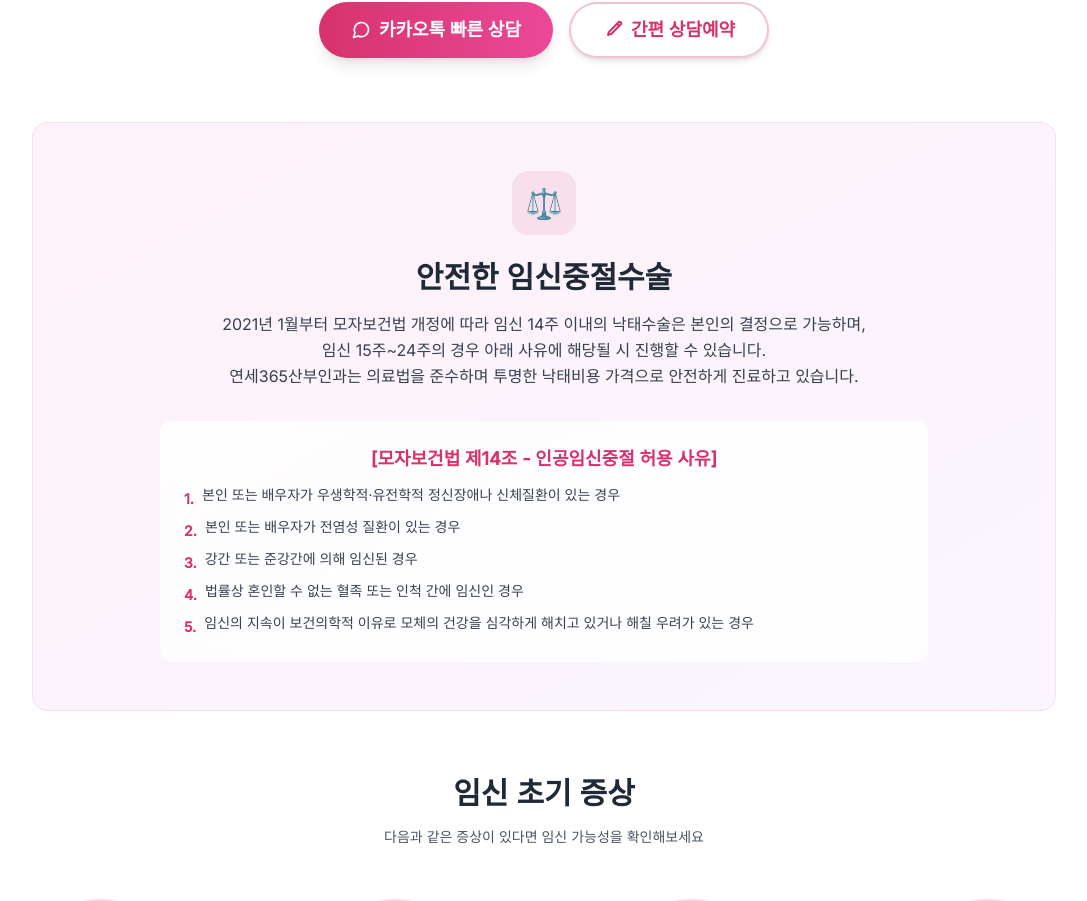
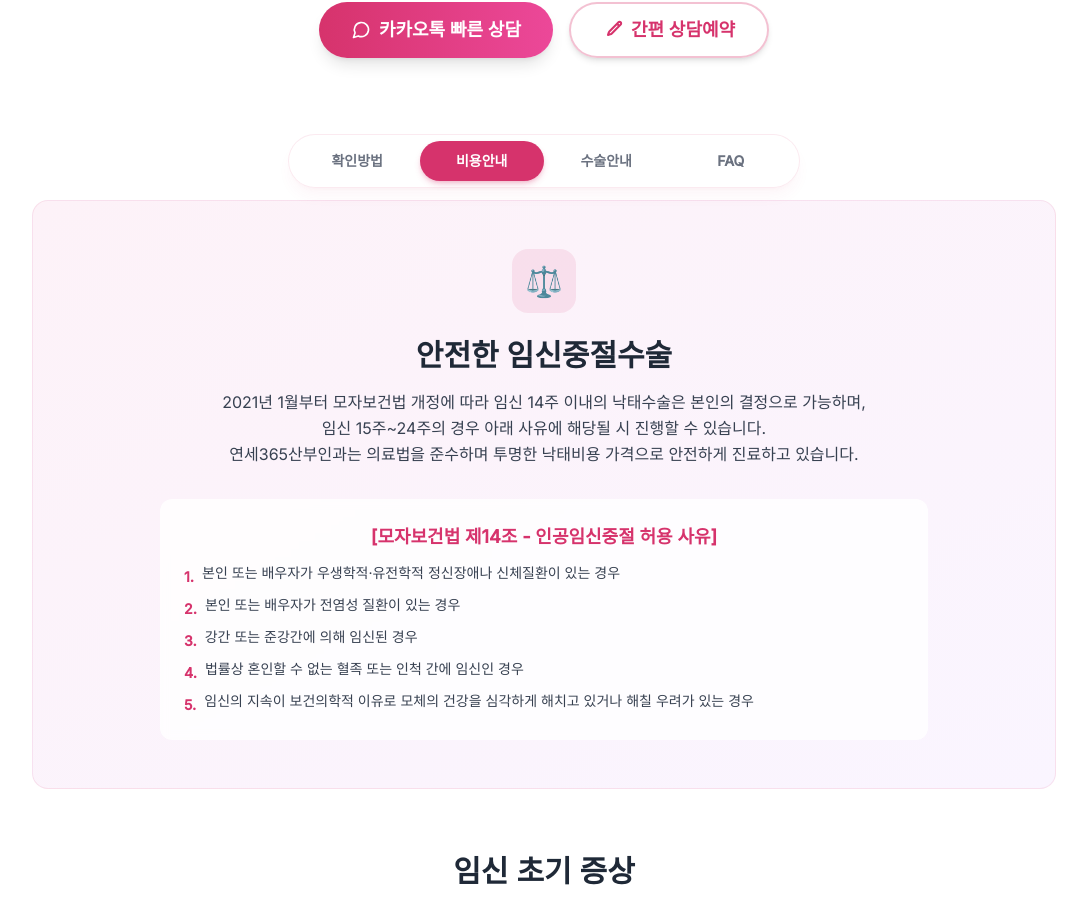
Before and after one commit to chacott0518-ui/yeonsei365, a React (Vite) app: page / in a window 1280 px wide. Shown: the part 4139-5040 px from the top of the page, without its empty margins (96-1183 px from the left). Built offline with nearby package versions, Linux system fonts and the light colour scheme; a web font is replaced by a local one.

Commit message:
모바일 수정 최종종

```diff
--- a/components/Abortion.tsx
+++ b/components/Abortion.tsx
@@ -1,10 +1,15 @@
-import React, { useState } from 'react';
+import React, { useState, useEffect, useRef, useCallback } from 'react';
 import { motion, AnimatePresence } from 'framer-motion';
 import { MessageCircle } from 'lucide-react';
+
+const DESKTOP_SECTION_IDS = ['ab-diagnosis', 'ab-cost', 'ab-procedure', 'ab-faq'];
 
 const Abortion: React.FC = () => {
   const [expandedFaq, setExpandedFaq] = useState<number | null>(null);
   const [mobileTab, setMobileTab] = useState(0);
+  const [activeDesktopTab, setActiveDesktopTab] = useState(0);
+  const sectionRef = useRef<HTMLElement>(null);
+  const isScrollingToRef = useRef(false);
 
   const symptoms = [
     { id: 1, title: '무월경', description: '생리 예정일이 1주 이상 지났음에도 생리가 없다면 임신 가능성을 확인해보세요.' },
@@ -102,8 +107,67 @@ const Abortion: React.FC = () => {
 
   const tabLabels = ['확인방법', '비용안내', '수술안내', 'FAQ'];
 
+  const desktopTabs = [
+    { label: '확인방법', sectionId: 'ab-diagnosis' },
+    { label: '비용안내', sectionId: 'ab-cost' },
+    { label: '수술안내', sectionId: 'ab-procedure' },
+    { label: 'FAQ', sectionId: 'ab-faq' },
+  ];
+
+  // Desktop scroll spy — tracks which sub-section is in view
+  useEffect(() => {
+    const handleScroll = () => {
+      if (isScrollingToRef.current) return;
+
+      // Only run when inside the abortion section
+      if (sectionRef.current) {
+        const sectionRect = sectionRef.current.getBoundingClientRect();
+        if (sectionRect.bottom < 0 || sectionRect.top > window.innerHeight) return;
+      }
+
+      const offset = 120;
+      for (let i = DESKTOP_SECTION_IDS.length - 1; i >= 0; i--) {
+        const el = document.getElementById(DESKTOP_SECTION_IDS[i]);
+        if (el) {
+          const rect = el.getBoundingClientRect();
+          if (rect.top <= offset) {
+            setActiveDesktopTab(i);
+            return;
+          }
+        }
+      }
+    };
+
+    let ticking = false;
+    const onScroll = () => {
+      if (!ticking) {
+        window.requestAnimationFrame(() => {
+          handleScroll();
+          ticking = false;
+        });
+        ticking = true;
+      }
+    };
+
+    window.addEventListener('scroll', onScroll, { passive: true });
+    handleScroll();
+    return () => window.removeEventListener('scroll', onScroll);
+  }, []);
+
+  // Smooth scroll to desktop sub-section on tab click
+  const scrollToDesktopSection = useCallback((idx: number) => {
+    const el = document.getElementById(DESKTOP_SECTION_IDS[idx]);
+    if (el) {
+      setActiveDesktopTab(idx);
+      isScrollingToRef.current = true;
+      const top = el.getBoundingClientRect().top + window.scrollY - 72;
+      window.scrollTo({ top, behavior: 'smooth' });
+      setTimeout(() => { isScrollingToRef.current = false; }, 1000);
+    }
+  }, []);
+
   return (
-    <section id="abortion-clinic" className="relative py-20 md:py-32 bg-white z-10">
+    <section id="abortion-clinic" ref={sectionRef} className="relative py-20 md:py-32 bg-white z-10">
       <div className="container mx-auto px-5 md:px-12">
 
         {/* 섹션 타이틀 — 공통 */}
@@ -154,26 +218,28 @@ const Abortion: React.FC = () => {
         {/* ===== MOBILE — 통합 탭 시스템 ===== */}
         {/* =============================================================== */}
         <div className="md:hidden">
-          {/* 탭 바 */}
-          <div className="flex border-b-2 border-primary/10 mb-6 sticky top-[60px] bg-white z-20 -mx-5 px-5">
+          {/* 탭 바 — Hybrid Sticky Glass Tab */}
+          <div className="sticky top-0 z-40 -mx-5 px-3 pt-2 pb-2 mb-4 pointer-events-none">
+            <div className="bg-white/70 backdrop-blur-2xl rounded-full border border-primary/10 shadow-lg shadow-primary/5 p-1 flex pointer-events-auto">
               {tabLabels.map((label, idx) => (
                 <button
                   key={idx}
                   onClick={() => { setMobileTab(idx); setExpandedFaq(null); }}
-                className={`flex-1 py-3 text-xs font-bold transition-all duration-200 relative ${
-                  mobileTab === idx ? 'text-primary' : 'text-gray-400'
+                  className={`flex-1 py-2.5 text-xs font-bold rounded-full transition-colors duration-300 relative ${
+                    mobileTab === idx ? 'text-white' : 'text-gray-400'
                   }`}
                 >
-                {label}
+                  <span className="relative z-10">{label}</span>
                   {mobileTab === idx && (
                     <motion.div
                       layoutId="abortion-tab"
-                    className="absolute bottom-0 left-2 right-2 h-0.5 bg-primary rounded-full"
+                      className="absolute inset-0 bg-primary rounded-full shadow-md shadow-primary/25"
                       transition={{ type: 'spring', stiffness: 400, damping: 30 }}
                     />
                   )}
                 </button>
               ))}
+            </div>
           </div>
 
           {/* 탭 컨텐츠 */}
@@ -402,8 +468,34 @@ const Abortion: React.FC = () => {
         {/* =============================================================== */}
         <div className="hidden md:block">
 
+          {/* Desktop Hybrid Sticky Tab Bar */}
+          <div className="sticky top-0 z-40 py-3 pointer-events-none">
+            <div className="max-w-lg mx-auto bg-white/70 backdrop-blur-2xl rounded-full border border-primary/10 shadow-lg shadow-primary/5 p-1.5 pointer-events-auto">
+              <div className="flex items-center justify-center">
+                {desktopTabs.map((tab, idx) => (
+                  <button
+                    key={idx}
+                    onClick={() => scrollToDesktopSection(idx)}
+                    className={`relative flex-1 px-6 py-2.5 text-sm font-semibold rounded-full transition-colors duration-300 ${
+                      activeDesktopTab === idx ? 'text-white' : 'text-gray-500 hover:text-primary'
+                    }`}
+                  >
+                    <span className="relative z-10">{tab.label}</span>
+                    {activeDesktopTab === idx && (
+                      <motion.div
+                        layoutId="desktopAbTab"
+                        className="absolute inset-0 bg-primary rounded-full shadow-md shadow-primary/25"
+                        transition={{ type: 'spring', stiffness: 400, damping: 30 }}
+                      />
+                    )}
+                  </button>
+                ))}
+              </div>
+            </div>
+          </div>
+
           {/* 임신중절수술 법적 정보 */}
-          <div className="max-w-5xl mx-auto mb-16">
+          <div id="ab-diagnosis" className="max-w-5xl mx-auto mb-16 scroll-mt-20">
             <div className="bg-gradient-to-br from-pink-50 to-purple-50 rounded-2xl p-8 md:p-12 border border-primary/10 text-center">
               <div className="flex justify-center mb-6">
                 <div className="w-16 h-16 bg-primary/10 rounded-2xl flex items-center justify-center">
@@ -515,7 +607,7 @@ const Abortion: React.FC = () => {
           </div>
 
           {/* ========== 임신중절 비용안내 ========== */}
-          <div className="max-w-xl mx-auto mb-16">
+          <div id="ab-cost" className="max-w-xl mx-auto mb-16 scroll-mt-20">
             <div className="bg-gradient-to-br from-pink-50 to-purple-50 rounded-2xl shadow-lg overflow-hidden border border-primary/10">
 
               {/* 상단 타이틀 영역 */}
@@ -563,7 +655,7 @@ const Abortion: React.FC = () => {
           </div>
 
           {/* 안전한 수술 진행 절차 */}
-          <div className="max-w-5xl mx-auto mb-16">
+          <div id="ab-procedure" className="max-w-5xl mx-auto mb-16 scroll-mt-20">
             <h3 className="text-2xl md:text-3xl font-bold text-center text-gray-800 mb-4">안전한 임신중절 수술 절차</h3>
             <p className="text-center text-gray-600 mb-12 text-sm">연세365산부인과는 체계적인 낙태수술 프로세스로 안전을 지킵니다</p>
             <div className="space-y-4">
@@ -609,7 +701,7 @@ const Abortion: React.FC = () => {
           </div>
 
           {/* 자주 묻는 질문 */}
-          <div className="max-w-4xl mx-auto mb-16">
+          <div id="ab-faq" className="max-w-4xl mx-auto mb-16 scroll-mt-20">
             <h3 className="text-2xl md:text-3xl font-bold text-center text-gray-800 mb-4">자주 묻는 질문</h3>
             <p className="text-center text-gray-600 mb-12 text-sm">낙태비용, 낙태수술 절차 등 궁금하신 내용을 확인하세요</p>
             <div className="space-y-4">
```
Lines whose indentation alone changed are shown as unchanged.
